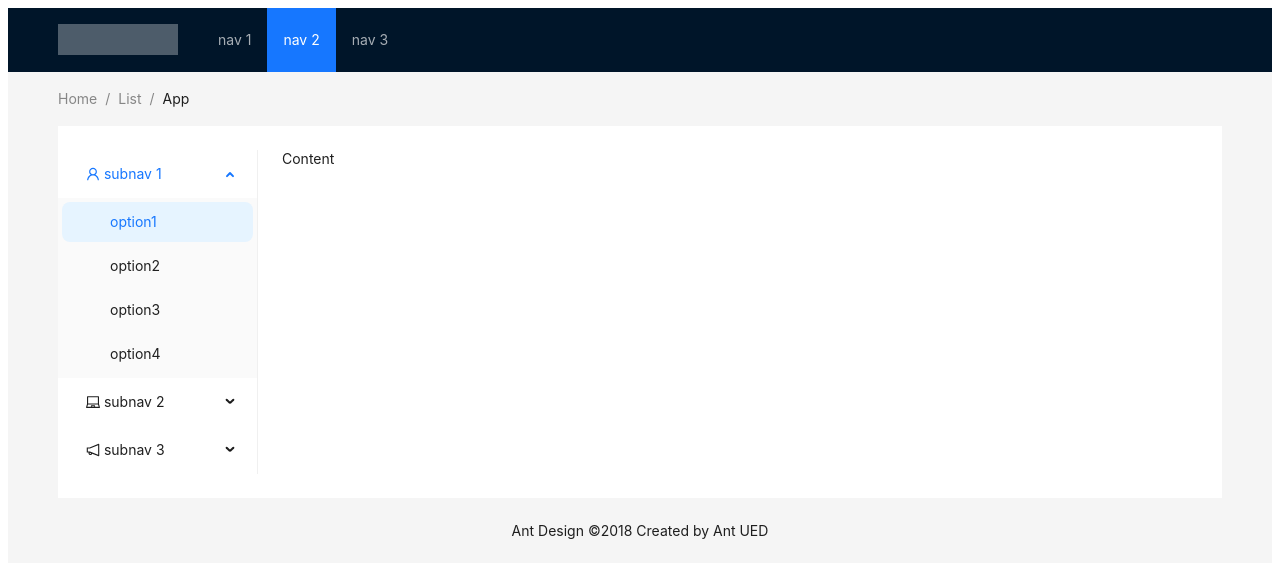
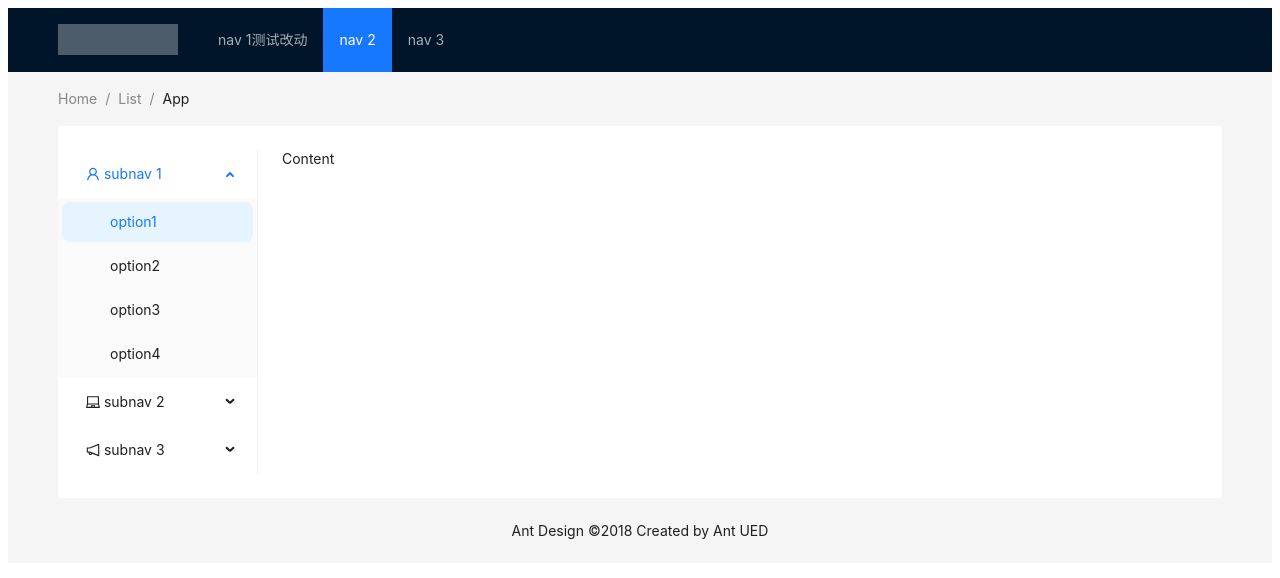
Before and after one commit to XiaomAweII/train, a Vue app in the folder web/: page / in a window 1280 px wide. Shown: the top 578 px of the page. Built offline with nearby package versions, Linux system fonts and the light colour scheme; no server answers.

Commit message:
vue组件开发, 增加HeaderComponent组件, 后期用来做统一重复出现的导航栏

```diff
--- /dev/null
+++ b/web/src/components/HeaderComponent.vue
@@ -0,0 +1,35 @@
+<template>
+  <a-layout-header class="header">
+    <div class="logo"/>
+    <a-menu
+        v-model:selectedKeys="selectedKeys1"
+        theme="dark"
+        mode="horizontal"
+        :style="{ lineHeight: '64px' }"
+    >
+      <a-menu-item key="1">nav 1测试改动</a-menu-item>
+      <a-menu-item key="2">nav 2</a-menu-item>
+      <a-menu-item key="3">nav 3</a-menu-item>
+    </a-menu>
+  </a-layout-header>
+</template>
+
+<script>
+import {defineComponent, ref} from 'vue';
+
+export default defineComponent({
+  name: "HeaderComponent",
+  setup() {
+
+    return {
+      selectedKeys1: ref(['2']),
+    };
+  },
+});
+</script>
+
+<!-- Add "scoped" attribute to limit CSS to this component only -->
+<!--scoped的意思是这个css样式只在当前页面生效, 不使用的话就.body{}-->
+<style scoped>
+
+</style>
--- a/web/src/views/MainView.vue
+++ b/web/src/views/MainView.vue
@@ -1,18 +1,6 @@
 <template>
   <a-layout id="components-layout-demo-top-side">
-    <a-layout-header class="header">
-      <div class="logo" />
-      <a-menu
-          v-model:selectedKeys="selectedKeys1"
-          theme="dark"
-          mode="horizontal"
-          :style="{ lineHeight: '64px' }"
-      >
-        <a-menu-item key="1">nav 1</a-menu-item>
-        <a-menu-item key="2">nav 2</a-menu-item>
-        <a-menu-item key="3">nav 3</a-menu-item>
-      </a-menu>
-    </a-layout-header>
+    <HeaderComponent></HeaderComponent>
     <a-layout-content style="padding: 0 50px">
       <a-breadcrumb style="margin: 16px 0">
         <a-breadcrumb-item>Home</a-breadcrumb-item>
@@ -30,7 +18,7 @@
             <a-sub-menu key="sub1">
               <template #title>
                 <span>
-                  <user-outlined />
+                  <user-outlined/>
                   subnav 1
                 </span>
               </template>
@@ -42,7 +30,7 @@
             <a-sub-menu key="sub2">
               <template #title>
                 <span>
-                  <laptop-outlined />
+                  <laptop-outlined/>
                   subnav 2
                 </span>
               </template>
@@ -54,7 +42,7 @@
             <a-sub-menu key="sub3">
               <template #title>
                 <span>
-                  <notification-outlined />
+                  <notification-outlined/>
                   subnav 3
                 </span>
               </template>
@@ -76,17 +64,20 @@
   </a-layout>
 </template>
 <script>
-import { UserOutlined, LaptopOutlined, NotificationOutlined } from '@ant-design/icons-vue';
-import { defineComponent, ref } from 'vue';
+import {UserOutlined, LaptopOutlined, NotificationOutlined} from '@ant-design/icons-vue';
+import {defineComponent, ref} from 'vue';
+import HeaderComponent from "@/components/HeaderComponent.vue";
+
 export default defineComponent({
   components: {
+    HeaderComponent,
     UserOutlined,
     LaptopOutlined,
     NotificationOutlined,
   },
   setup() {
     return {
-      selectedKeys1: ref(['2']),
+
       selectedKeys2: ref(['1']),
       openKeys: ref(['sub1']),
     };
```
